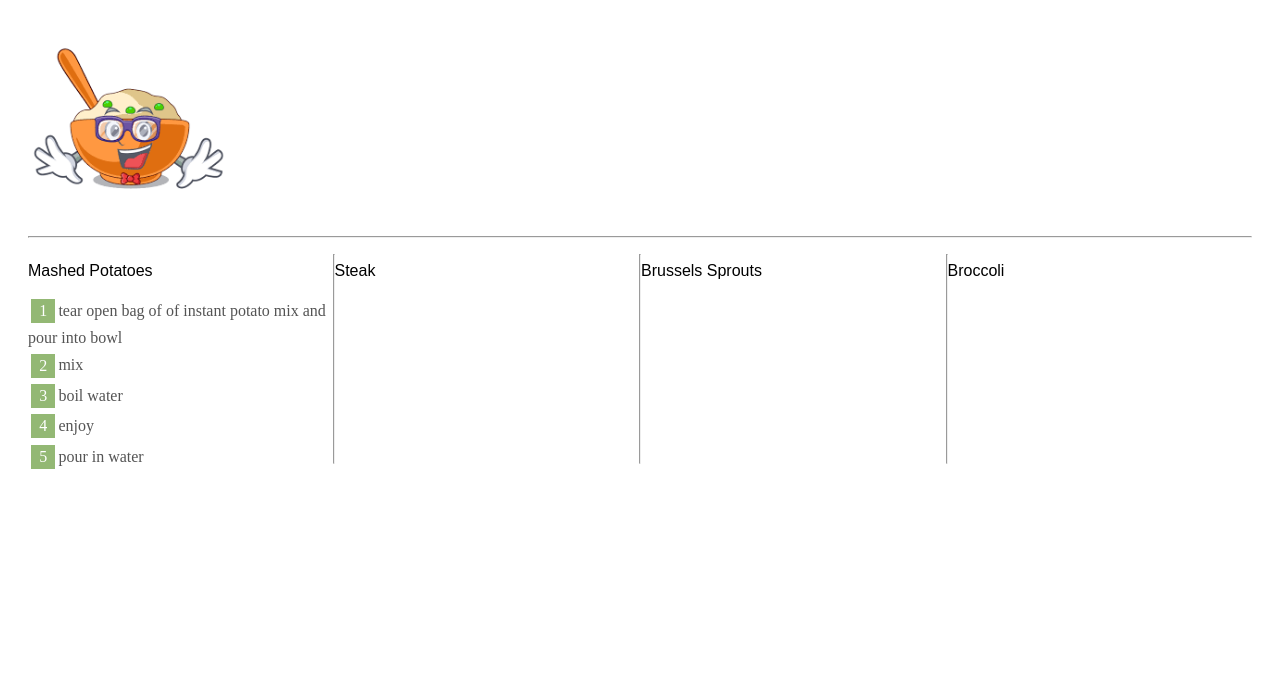
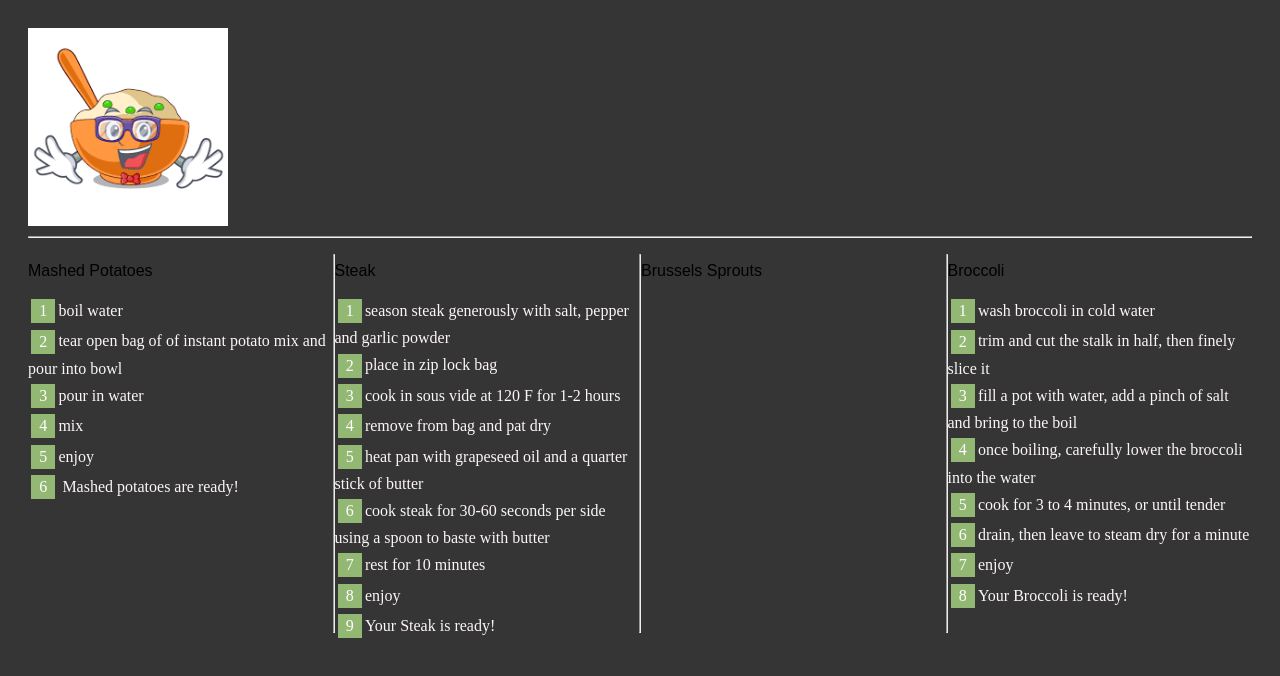
Before and after one commit to ironhack-labs/lab-es6-promises, a plain HTML site: page index.html in a window 1280 px wide. Drawn offline with Linux system fonts and the light colour scheme.

Commit message:
lab done

```diff
--- a/index.html
+++ b/index.html
@@ -50,6 +50,6 @@
     <script src="javascript/data.js"></script>
     <script src="javascript/getInstruction.js"></script>
     <script src="javascript/obtainInstruction.js"></script>
-    <script src="javascript/index.js"></script>
+    <script type="module" src="javascript/index.js"></script>
   </body>
 </html>
--- a/javascript/data.js
+++ b/javascript/data.js
@@ -1,4 +1,5 @@
-const steak = [
+
+  const steak = [
   "season steak generously with salt, pepper and garlic powder",
   "place in zip lock bag",
   "cook in sous vide at 120 F for 1-2 hours",
--- a/javascript/index.js
+++ b/javascript/index.js
@@ -4,37 +4,140 @@
 // 🚨🚨🚨 Comment out the below code before you start working on the code
 
 // Out of sync
-  getInstruction("mashedPotatoes", 0, (step1) => {
-    document.querySelector("#mashedPotatoes").innerHTML += `<li>${step1}</li>`;
-  }, (error) => console.log(error));
+// getInstruction("mashedPotatoes", 0, (step1) => {
+//   document.querySelector("#mashedPotatoes").innerHTML += `<li>${step1}</li>`;
+// }, (error) => console.log(error));
 
-  getInstruction("mashedPotatoes", 1, (step2) => {
-    document.querySelector("#mashedPotatoes").innerHTML += `<li>${step2}</li>`;
-  }, (error) => console.log(error));
+// getInstruction("mashedPotatoes", 1, (step2) => {
+//   document.querySelector("#mashedPotatoes").innerHTML += `<li>${step2}</li>`;
+// }, (error) => console.log(error));
 
-  getInstruction("mashedPotatoes", 2, (step3) => {
-    document.querySelector("#mashedPotatoes").innerHTML += `<li>${step3}</li>`;
-  }, (error) => console.log(error));
+// getInstruction("mashedPotatoes", 2, (step3) => {
+//   document.querySelector("#mashedPotatoes").innerHTML += `<li>${step3}</li>`;
+// }, (error) => console.log(error));
 
-  getInstruction("mashedPotatoes", 3, (step4) => {
-    document.querySelector("#mashedPotatoes").innerHTML += `<li>${step4}</li>`;
-  }, (error) => console.log(error));
+// getInstruction("mashedPotatoes", 3, (step4) => {
+//   document.querySelector("#mashedPotatoes").innerHTML += `<li>${step4}</li>`;
+// }, (error) => console.log(error));
 
-  getInstruction("mashedPotatoes", 4, (step5) => {
-    document.querySelector("#mashedPotatoes").innerHTML += `<li>${step5}</li>`;
-    document.querySelector("#mashedPotatoesImg").removeAttribute("hidden");
-  }, (error) => console.log(error));
-
-
+// getInstruction("mashedPotatoes", 4, (step5) => {
+//   document.querySelector("#mashedPotatoes").innerHTML += `<li>${step5}</li>`;
+//   document.querySelector("#mashedPotatoesImg").removeAttribute("hidden");
+// }, (error) => console.log(error));
 
 // Iteration 1 - using callbacks
-// ...
+getInstruction(
+  "mashedPotatoes",
+  0,
+  (step1) => {
+    document.querySelector("#mashedPotatoes").innerHTML += `<li>${step1}</li>`;
+    getInstruction(
+      "mashedPotatoes",
+      1,
+      (step2) => {
+        document.querySelector(
+          "#mashedPotatoes"
+        ).innerHTML += `<li>${step2}</li>`;
+        getInstruction(
+          "mashedPotatoes",
+          2,
+          (step3) => {
+            document.querySelector(
+              "#mashedPotatoes"
+            ).innerHTML += `<li>${step3}</li>`;
+            getInstruction(
+              "mashedPotatoes",
+              3,
+              (step4) => {
+                document.querySelector(
+                  "#mashedPotatoes"
+                ).innerHTML += `<li>${step4}</li>`;
+                getInstruction(
+                  "mashedPotatoes",
+                  4,
+                  (step5) => {
+                    document.querySelector(
+                      "#mashedPotatoes"
+                    ).innerHTML += `<li>${step5}</li>`;
+                    document
+                      .querySelector("#mashedPotatoesImg")
+                      .removeAttribute("hidden");
+                    document.querySelector(
+                      "#mashedPotatoes"
+                    ).innerHTML += `<li> Mashed potatoes are ready!</li>`;
+                  },
+                  (error) => console.log(error)
+                );
+              },
+              (error) => console.log(error)
+            );
+          },
+          (error) => console.log(error)
+        );
+      },
+      (error) => console.log(error)
+    );
+  },
+  (error) => console.log(error)
+);
 
 // Iteration 2 - using promises
-// ...
-
+obtainInstruction("steak", 0)
+.then((response) => {
+  document.querySelector("#steak").innerHTML += `<li>${response}</li>`;
+  return obtainInstruction("steak", 1)
+  .then((response) => {
+    document.querySelector("#steak").innerHTML += `<li>${response}</li>`;
+    return obtainInstruction('steak',2)
+    .then((response)=>{
+      document.querySelector("#steak").innerHTML += `<li>${response}</li>`;
+      return obtainInstruction('steak',3)
+      .then((response)=>{
+        document.querySelector("#steak").innerHTML += `<li>${response}</li>`;
+        return obtainInstruction('steak',4)
+        .then((response)=>{
+          document.querySelector("#steak").innerHTML += `<li>${response}</li>`;
+          return obtainInstruction('steak',5)
+          .then((response)=>{
+            document.querySelector("#steak").innerHTML += `<li>${response}</li>`;
+            return obtainInstruction('steak',6)
+            .then((response)=>{
+              document.querySelector("#steak").innerHTML += `<li>${response}</li>`;
+              return obtainInstruction('steak',7)
+              .then((response)=>{
+                document.querySelector("#steak").innerHTML += `<li>${response}</li>`;
+                document.querySelector('#steak').innerHTML += `<li>Your Steak is ready!</li>`
+              }).catch((reject)=> console.log('error: ',reject))
+            })
+            })
+        })
+      })
+    })
+  })
+})
 // Iteration 3 using async/await
-// ...
+async function makeBroccoli(){
+  try {
+    const step1 = await obtainInstruction('broccoli',0)
+    document.querySelector("#broccoli").innerHTML += `<li>${step1}</li>`;
+    const step2 = await obtainInstruction('broccoli',1)
+    document.querySelector("#broccoli").innerHTML += `<li>${step2}</li>`;
+    const step3 = await obtainInstruction('broccoli',2)
+    document.querySelector("#broccoli").innerHTML += `<li>${step3}</li>`;
+    const step4 = await obtainInstruction('broccoli',3)
+    document.querySelector("#broccoli").innerHTML += `<li>${step4}</li>`;
+    const step5 = await obtainInstruction('broccoli',4)
+    document.querySelector("#broccoli").innerHTML += `<li>${step5}</li>`;
+    const step6 = await obtainInstruction('broccoli',5)
+    document.querySelector("#broccoli").innerHTML += `<li>${step6}</li>`;
+    const step7 = await obtainInstruction('broccoli',6)
+    document.querySelector("#broccoli").innerHTML += `<li>${step7}</li>`;
+    document.querySelector('#broccoli').innerHTML += `<li>Your Broccoli is ready!</li>`
+  } catch (error) {
+    console.log(error)
+  }
+}
+makeBroccoli()
 
 // Bonus 2 - Promise all
 // ...
--- a/stylesheets/style.css
+++ b/stylesheets/style.css
@@ -4,6 +4,7 @@
 
 body {
   padding: 20px;
+  background-color: #363535;
 }
 
 img {
@@ -13,7 +14,7 @@ img {
 li {
   font-size: 16px;
   line-height: 1.5rem;
-  color: #545454;
+  color: #fdf6f6;
   /* text-transform: capitalize; */
 }
 
@@ -72,7 +73,7 @@ button {
   font-size: 3rem;
   padding: 1rem;
   background: #eeeeee;
-  color: black;
+  color: rgb(239, 227, 227);
   transition: all.2s;
 }
 
```
Also changed, not shown: 1 other file.
